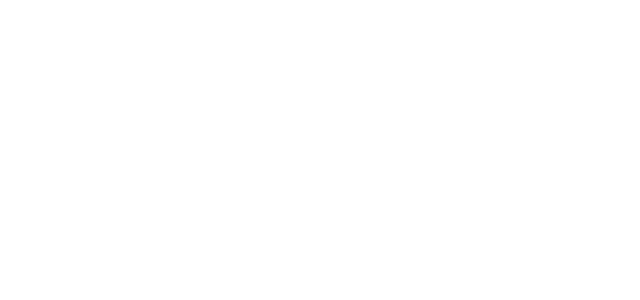
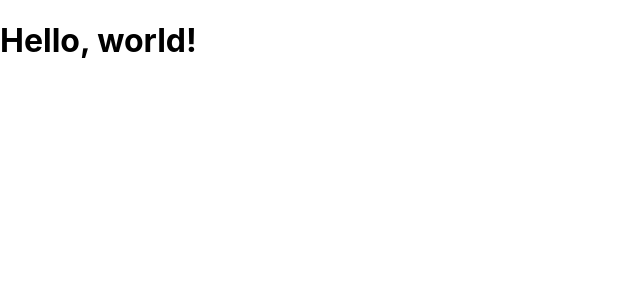
Before and after one commit to JusticeDunn/portfolio_website, a React (Create React App) app: page / in a window 1280 px wide. Shown: the top 300 px of the page, without its empty margins (0-640 px from the left). Built offline with nearby package versions, Linux system fonts and the light colour scheme.

Commit message:
Set up react-router-dom and create scenes folder for pages

```diff
--- a/package.json
+++ b/package.json
@@ -8,10 +8,12 @@
     "@testing-library/user-event": "^12.1.10",
     "@types/jest": "^26.0.15",
     "@types/node": "^12.0.0",
-    "@types/react": "^17.0.0",
+    "@types/react": "^17.0.2",
     "@types/react-dom": "^17.0.0",
+    "@types/react-router-dom": "^5.1.7",
     "react": "^17.0.1",
     "react-dom": "^17.0.1",
+    "react-router-dom": "^5.2.0",
     "react-scripts": "4.0.3",
     "typescript": "^4.1.2",
     "web-vitals": "^1.0.1"
--- a/src/App.tsx
+++ b/src/App.tsx
@@ -1,10 +1,18 @@
 import React from 'react';
+import { BrowserRouter as Router, Switch, Route } from "react-router-dom";
+import Home from "./scenes/homePage/Home.jsx";
 
 function App() {
   return (
-    <div className="App">
+    <Router>
+      <div className="App">
+        <Switch>
+          <Route path="/" component={Home} exact>
 
-    </div>
+          </Route>
+        </Switch>
+      </div>
+    </Router>
   );
 }
 
--- /dev/null
+++ b/src/react-app-env.d.ts
@@ -0,0 +1 @@
+/// <reference types="react-scripts" />
--- /dev/null
+++ b/src/scenes/homePage/Home.jsx
@@ -0,0 +1,7 @@
+import React, { Component } from "react";
+
+export default class Home extends Component {
+  render() {
+    return <h1>Hello, world!</h1>;
+  }
+}
```
Also changed, not shown: src/scenes/homePage/home.css (added), 1 other file (tests, documents, lock files or other folders).
